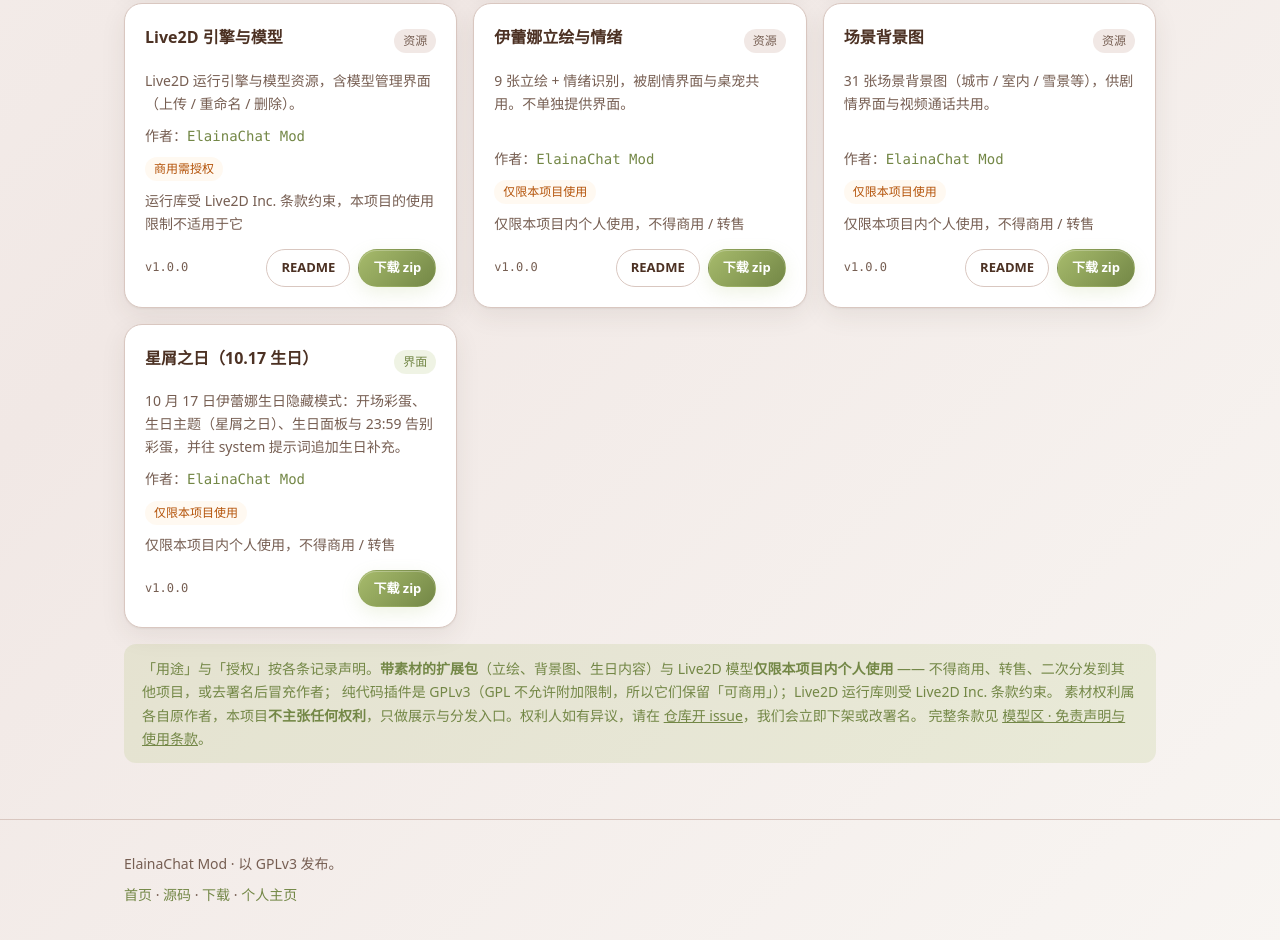
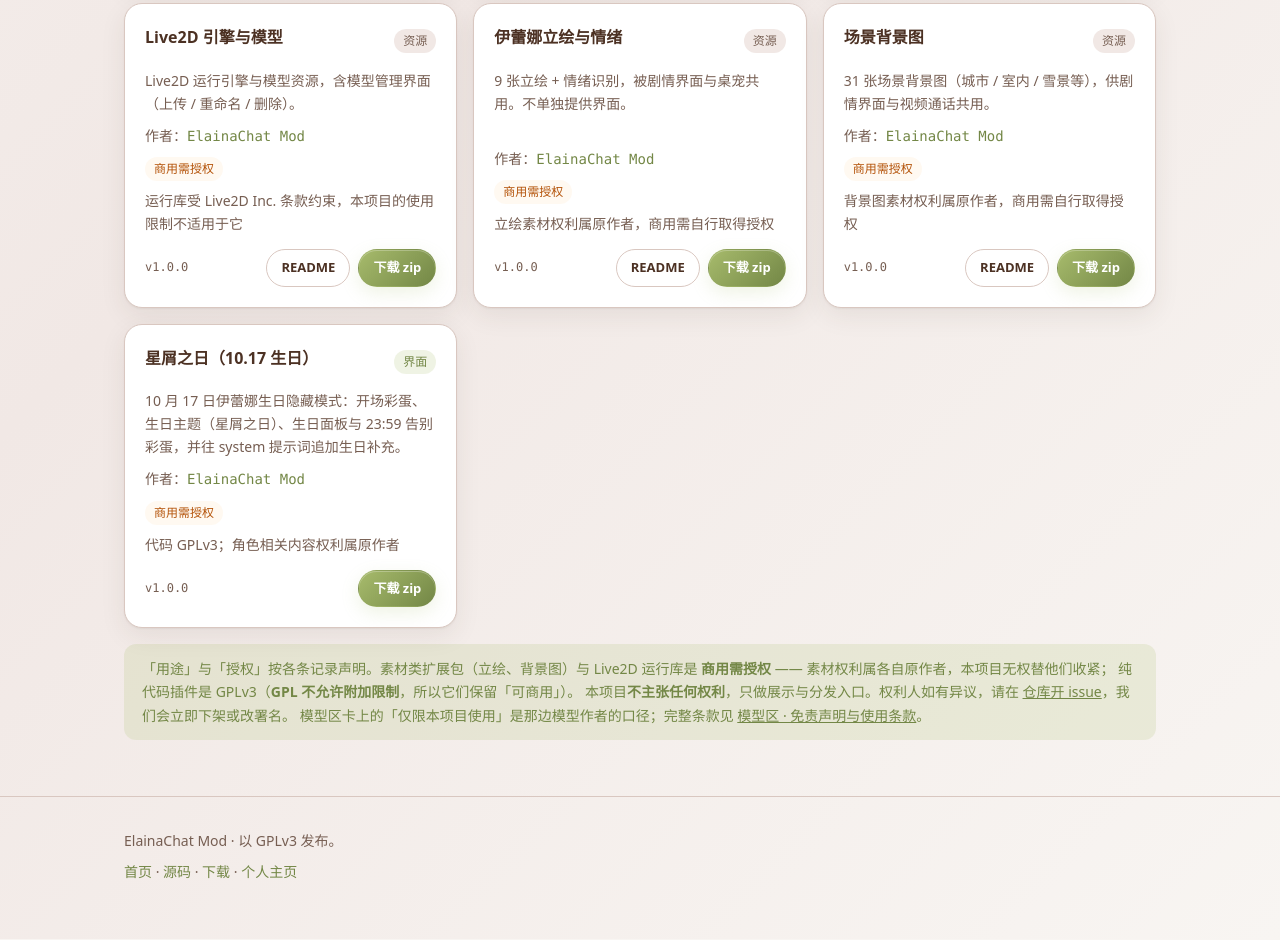
Before and after one commit to XYZ921746/web, a plain HTML site: page store/index.html in a window 1280 px wide. Shown: the part 1494-2434 px from the top of the page. Drawn offline with Linux system fonts and the light colour scheme.

Commit message:
fix: 「仅限本项目使用」只用于 Live2D 模型，插件改回原口径
上一版把范围做大了：elaina-avatar / scene-backgrounds / 星屑之日 三个**插件**条目也被改成了 project-only。按「改的是 live2d 不是 mod」，它们回到 usage=ask 与原来的 license 文案（立绘 / 背景图素材权利属原作者、商用需自行取得授权；生日插件的角色内容亦同）。

插件索引的注释写明分工，避免以后又混：素材类插件用 ask（素材权利属原作者，本项目无权替他们收紧）、纯代码插件是 GPL-3.0-or-later（GPL 不允许附加限制）所以 commercial、Cubism SDK 受 Live2D Inc. 条款约束所以也是 ask；「仅限本项目使用」只用在 store/models.json 的 Live2D 模型上。

插件商店那行说明同步改回（不再声称扩展包仅限本项目使用），保留不主张权利、下架承诺与指向模型区「免责声明与使用条款」的链接；插件投稿表单的「授权方式」字段也恢复原样。

```diff
--- a/store/index.html
+++ b/store/index.html
@@ -94,12 +94,13 @@
       </div>
       <noscript><p class="notice">当前浏览器禁用了 JavaScript，无法自动列出插件。可直接到 <a href="https://github.com/XYZ921746/ElainaChat-mod/releases/latest">Releases</a> 下载。</p></noscript>
       <p class="notice" id="store-error" hidden></p>
-      <p class="notice">「用途」与「授权」按各条记录声明。<strong>带素材的扩展包</strong>（立绘、背景图、生日内容）与
-        Live2D 模型<strong>仅限本项目内个人使用</strong> —— 不得商用、转售、二次分发到其他项目，或去署名后冒充作者；
-        纯代码插件是 GPLv3（GPL 不允许附加限制，所以它们保留「可商用」）；Live2D 运行库则受 Live2D Inc. 条款约束。
-        素材权利属各自原作者，本项目<strong>不主张任何权利</strong>，只做展示与分发入口。权利人如有异议，请在
+      <p class="notice">「用途」与「授权」按各条记录声明。素材类扩展包（立绘、背景图）与 Live2D 运行库是
+        <strong>商用需授权</strong> —— 素材权利属各自原作者，本项目无权替他们收紧；
+        纯代码插件是 GPLv3（<strong>GPL 不允许附加限制</strong>，所以它们保留「可商用」）。
+        本项目<strong>不主张任何权利</strong>，只做展示与分发入口。权利人如有异议，请在
         <a href="https://github.com/XYZ921746/web/issues" target="_blank" rel="noopener">仓库开 issue</a>，我们会立即下架或改署名。
-        完整条款见 <a href="../models/#terms">模型区 · 免责声明与使用条款</a>。</p>
+        模型区卡上的「仅限本项目使用」是那边模型作者的口径；完整条款见
+        <a href="../models/#terms">模型区 · 免责声明与使用条款</a>。</p>
     </div>
   </section>
 
--- a/store/index.json
+++ b/store/index.json
@@ -1,5 +1,5 @@
 {
-  "comment": "插件商店索引。手工维护：加插件就在 plugins 里加一条（name / description / kind 是人工文案，打包脚本不会覆盖）。version / depends / sizeBytes / downloadUrl 由 `node scripts/pack-assets.mjs --index <本文件>` 自动刷新；该脚本是 Object.assign 式合并写回，只动这四个字段，所以下面这些人工字段（author / authorUrl / authors / usage / license / videoUrl / readmeUrl）也都不会被打包冲掉。zip 产物在 store/packages/。\n用途与授权口径（人工填写，按条目各自声明）：usage 取值 project-only 仅限本项目使用（素材类一律用它）、commercial 可商用、noncommercial 仅限非商用、no-commercial 禁止商用、ask 商用需授权（只在**第三方许可证不由我们说了算**时用）。\n两条边界，写新条目时别踩：① 纯代码插件是 GPL-3.0-or-later，**GPL 不允许附加限制**，所以它们不能标成 project-only，保持 commercial；② live2d-models 里的 Cubism SDK 受 Live2D Inc. 条款约束，本项目无权限制，所以它保持 ask。readmeUrl 指向插件自己的说明文件（本仓库 plugins/<id>/README.md 或作者自己的仓库）。",
+  "comment": "插件商店索引。手工维护：加插件就在 plugins 里加一条（name / description / kind 是人工文案，打包脚本不会覆盖）。version / depends / sizeBytes / downloadUrl 由 `node scripts/pack-assets.mjs --index <本文件>` 自动刷新；该脚本是 Object.assign 式合并写回，只动这四个字段，所以下面这些人工字段（author / authorUrl / authors / usage / license / videoUrl / readmeUrl）也都不会被打包冲掉。zip 产物在 store/packages/。\nusage 取值：commercial 可商用、noncommercial 仅限非商用、no-commercial 禁止商用、ask 商用需授权、project-only 仅限本项目使用。\n⚠️ 本仓库的**插件一条都没用 project-only**，这是有意的：素材类插件（elaina-avatar / scene-backgrounds）用 ask —— 素材权利属原作者、本项目无权替他们收紧；纯代码插件是 GPL-3.0-or-later，**GPL 不允许附加限制**，所以标 commercial；live2d-models 里的 Cubism SDK 受 Live2D Inc. 条款约束，本项目同样无权限制，所以也是 ask。\n「仅限本项目使用」只用在 **store/models.json 的 Live2D 模型**上（那边是模型作者的口径，不是插件）。readmeUrl 指向插件自己的说明文件（本仓库 plugins/<id>/README.md 或作者自己的仓库）。",
   "edition": "1.3.1",
   "updatedAt": "2026-10-15T00:00:00.000Z",
   "releases": "https://github.com/XYZ921746/ElainaChat-mod/releases/latest",
@@ -78,8 +78,8 @@
       "kind": "resource",
       "author": "ElainaChat Mod",
       "authorUrl": "https://github.com/XYZ921746",
-      "usage": "project-only",
-      "license": "仅限本项目内个人使用，不得商用 / 转售",
+      "usage": "ask",
+      "license": "立绘素材权利属原作者，商用需自行取得授权",
       "readmeUrl": "https://github.com/XYZ921746/web/blob/main/plugins/elaina-avatar/README.md",
       "description": "9 张立绘 + 情绪识别，被剧情界面与桌宠共用。不单独提供界面。",
       "depends": [],
@@ -93,8 +93,8 @@
       "kind": "resource",
       "author": "ElainaChat Mod",
       "authorUrl": "https://github.com/XYZ921746",
-      "usage": "project-only",
-      "license": "仅限本项目内个人使用，不得商用 / 转售",
+      "usage": "ask",
+      "license": "背景图素材权利属原作者，商用需自行取得授权",
       "readmeUrl": "https://github.com/XYZ921746/web/blob/main/plugins/scene-backgrounds/README.md",
       "description": "31 张场景背景图（城市 / 室内 / 雪景等），供剧情界面与视频通话共用。",
       "depends": [],
@@ -108,8 +108,8 @@
       "version": "1.0.0",
       "author": "ElainaChat Mod",
       "authorUrl": "https://github.com/XYZ921746",
-      "usage": "project-only",
-      "license": "仅限本项目内个人使用，不得商用 / 转售",
+      "usage": "ask",
+      "license": "代码 GPLv3；角色相关内容权利属原作者",
       "description": "10 月 17 日伊蕾娜生日隐藏模式：开场彩蛋、生日主题（星屑之日）、生日面板与 23:59 告别彩蛋，并往 system 提示词追加生日补充。",
       "depends": [],
       "sizeBytes": 23331,
```
Also changed, not shown: 1 other file.
